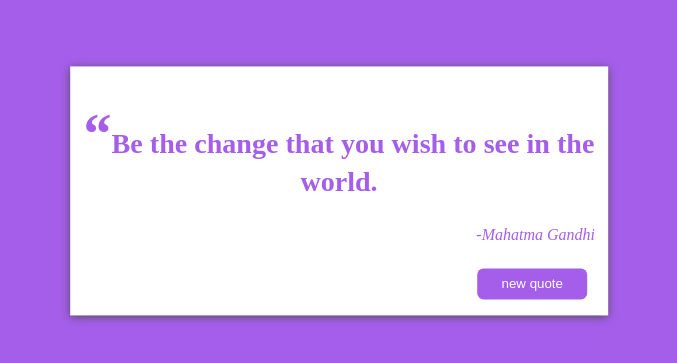
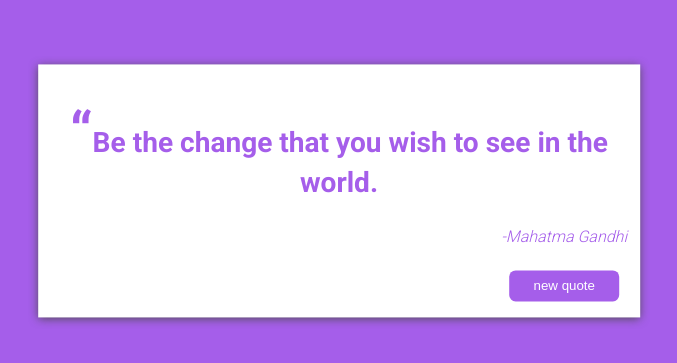
Before and after one commit to SandhyaR1007/random-quote-generator, a React (Create React App) app: page / in a window 1280 px wide. Shown: the part 209-572 px from the top of the page, without its empty margins (301-978 px from the left). Built offline with nearby package versions, Linux system fonts and the light colour scheme; no server answers.

Commit message:
added font

```diff
--- a/src/styles.css
+++ b/src/styles.css
@@ -1,3 +1,4 @@
+@import url("https://fonts.googleapis.com/css2?family=Roboto:wght@100;300;700&display=swap");
 :root {
   --main-color: #a55eea;
   --white-color: #fff;
@@ -7,6 +8,7 @@
   transition: background-color 0.5s ease-in;
   background-color: var(--main-color);
   color: var(--main-color);
+  font-family: "Roboto", sans-serif;
 }
 .App {
   /* display:flex;
@@ -20,7 +22,7 @@
   top: 50%;
   left: 50%;
   transform: translate(-50%, -50%);
-  width: 40%;
+  width: 45%;
   font-size: 1.5rem;
   background-color: var(--white-color);
   padding: 0.5rem 0.8rem;
```
